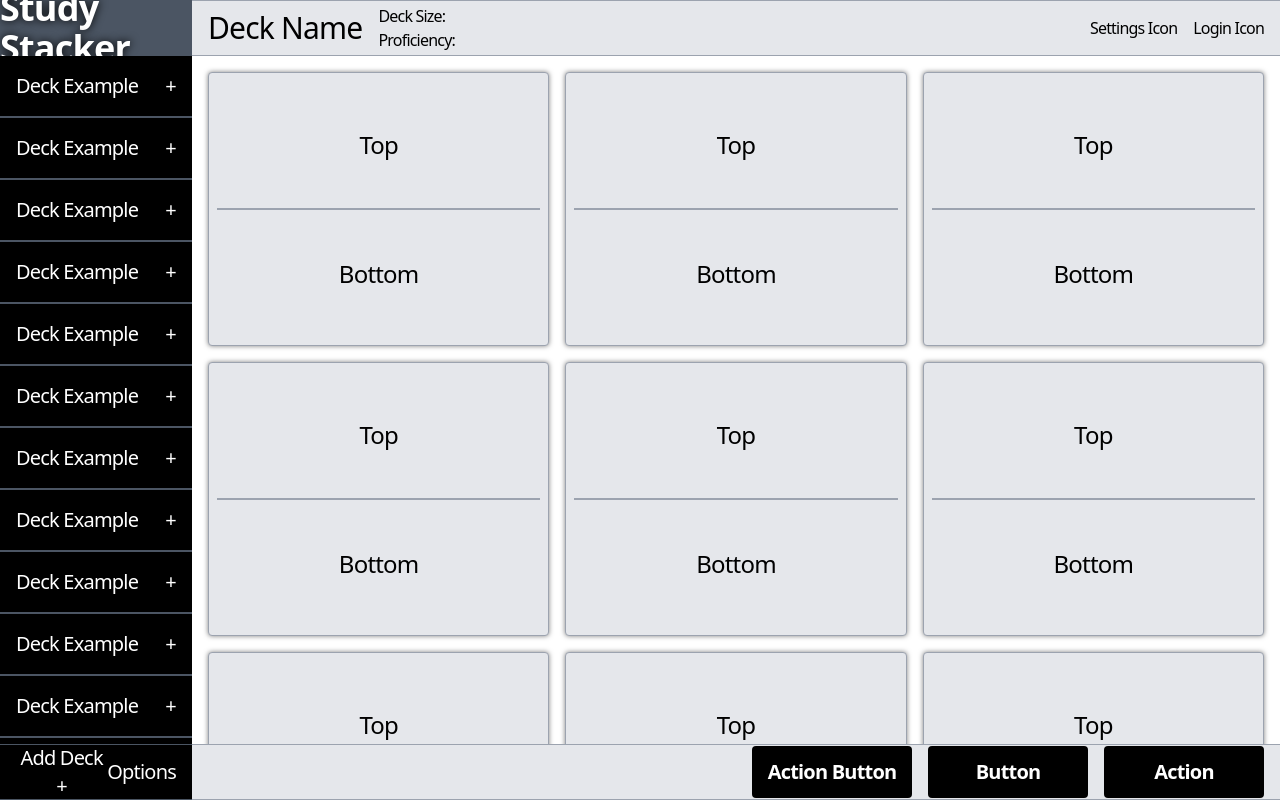
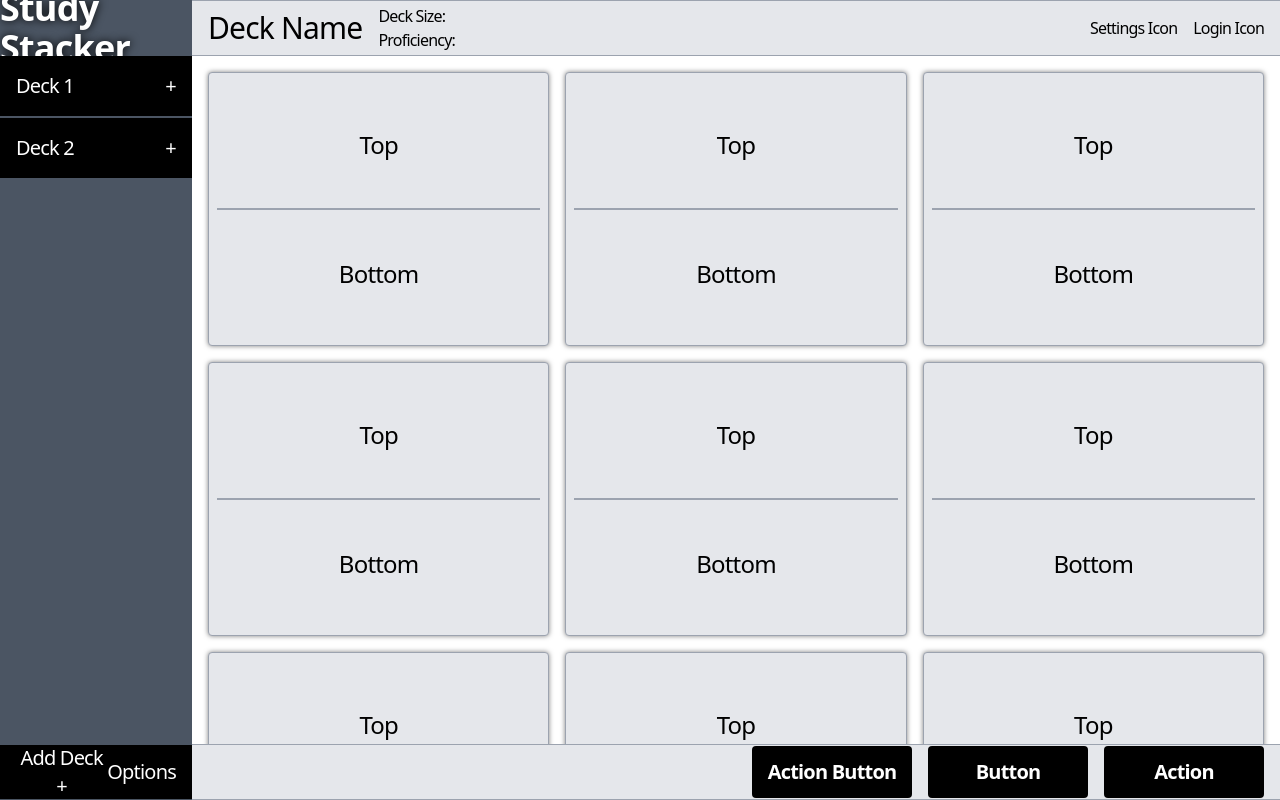
Before and after one commit to lseti1/AngularStudyStacker-123913, an Angular app: page / in a window 1280 px wide. Built offline with nearby package versions, Linux system fonts and the light colour scheme.

Commit message:
Services: Added a dummy data service and connected it to the sidebar and decks-list to display decks dynamically depending on that service

```diff
--- /dev/null
+++ b/src/app/services/dummy-data-service.ts
@@ -0,0 +1,51 @@
+import { Injectable } from '@angular/core';
+
+@Injectable({ providedIn: 'root' })
+export class DummyDataService {
+  private data = {
+    decks: [
+      {
+        id: 1,
+        title: 'Deck 1',
+        description: 'Deck 1 Description',
+        flashcards: [
+          {
+            id: 1,
+            front: 'Front of Card 1',
+            back: 'Back of Card 1',
+          },
+          {
+            id: 2,
+            front: 'Front of Card 2',
+            back: 'Back of Card 2',
+          },
+        ],
+      },
+      {
+        id: 2,
+        title: 'Deck 2',
+        description: 'Deck 2 Description',
+        flashcards: [
+          {
+            id: 1,
+            front: 'Front of Card 1 (Deck 2)',
+            back: 'Back of Card 1 (Deck 2)',
+          },
+          {
+            id: 2,
+            front: 'Front of Card 2 (Deck 2)',
+            back: 'Back of Card 2 (Deck 2)',
+          },
+        ],
+      },
+    ],
+  };
+
+  getDecks() {
+    return this.data.decks;
+  }
+
+  getDeckTitles() {
+    return this.data.decks.map((deck) => deck.title);
+  }
+}
--- a/src/app/sidebar/decks-list/decks-list.html
+++ b/src/app/sidebar/decks-list/decks-list.html
@@ -1,7 +1,7 @@
 <div class="flex flex-col h-full w-full text-xl gap-0.5 overflow-auto">
-    @for (item of [].constructor(20); track item) {
+    @for (title of deckTitles; track title) {
         <div class="w-full bg-black p-4 flex justify-between hover:bg-gray-800 cursor-pointer select-none duration-300">
-            <p>Deck Example</p>
+            <p>{{ title }}</p>
             <button class="hover:text-white/50 duration-300">+</button>
         </div>
     }
--- a/src/app/sidebar/decks-list/decks-list.ts
+++ b/src/app/sidebar/decks-list/decks-list.ts
@@ -1,4 +1,4 @@
-import { Component } from '@angular/core';
+import { Component, Input, OnInit } from '@angular/core';
 
 @Component({
   selector: 'app-decks-list',
@@ -6,6 +6,6 @@ import { Component } from '@angular/core';
   templateUrl: './decks-list.html',
   styleUrl: './decks-list.css'
 })
-export class DecksList {
-
+export class DecksList  {
+  @Input() deckTitles: string[] = [];
 }
--- a/src/app/sidebar/sidebar.html
+++ b/src/app/sidebar/sidebar.html
@@ -1,5 +1,5 @@
 <div class="bg-gray-600 h-screen w-full text-white grid grid-rows-[7%_86%_7%]">
     <h1 class="flex justify-center items-center text-4xl font-bold text-shadow">Study Stacker</h1>
-    <app-decks-list />
+    <app-decks-list [deckTitles]="deckTitles"/>
     <app-add-deck-options />
 </div>
--- a/src/app/sidebar/sidebar.ts
+++ b/src/app/sidebar/sidebar.ts
@@ -1,6 +1,7 @@
-import { Component } from '@angular/core';
+import { Component, OnInit } from '@angular/core';
 import { DecksList } from './decks-list/decks-list';
 import { AddDeckOptions } from './add-deck-options/add-deck-options';
+import { DummyDataService } from '../services/dummy-data-service';
 
 @Component({
   selector: 'app-sidebar',
@@ -8,6 +9,12 @@ import { AddDeckOptions } from './add-deck-options/add-deck-options';
   templateUrl: './sidebar.html',
   styles: ``
 })
-export class Sidebar {
+export class Sidebar implements OnInit {
+  deckTitles: string[] = [];
 
+  constructor (public dummyDataService: DummyDataService) {}
+
+  ngOnInit() {
+    this.deckTitles = this.dummyDataService.getDeckTitles();
+  }
 }
```
Also changed, not shown: 1 other file (tests, documents, lock files or other folders).
